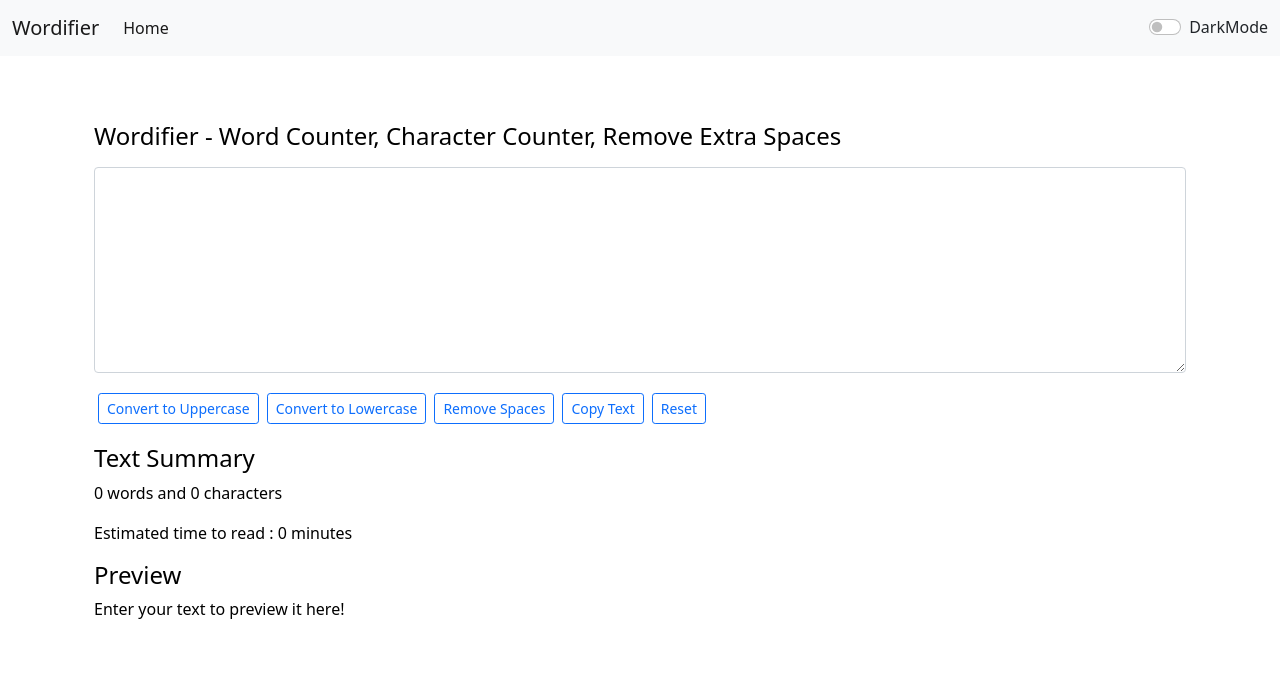
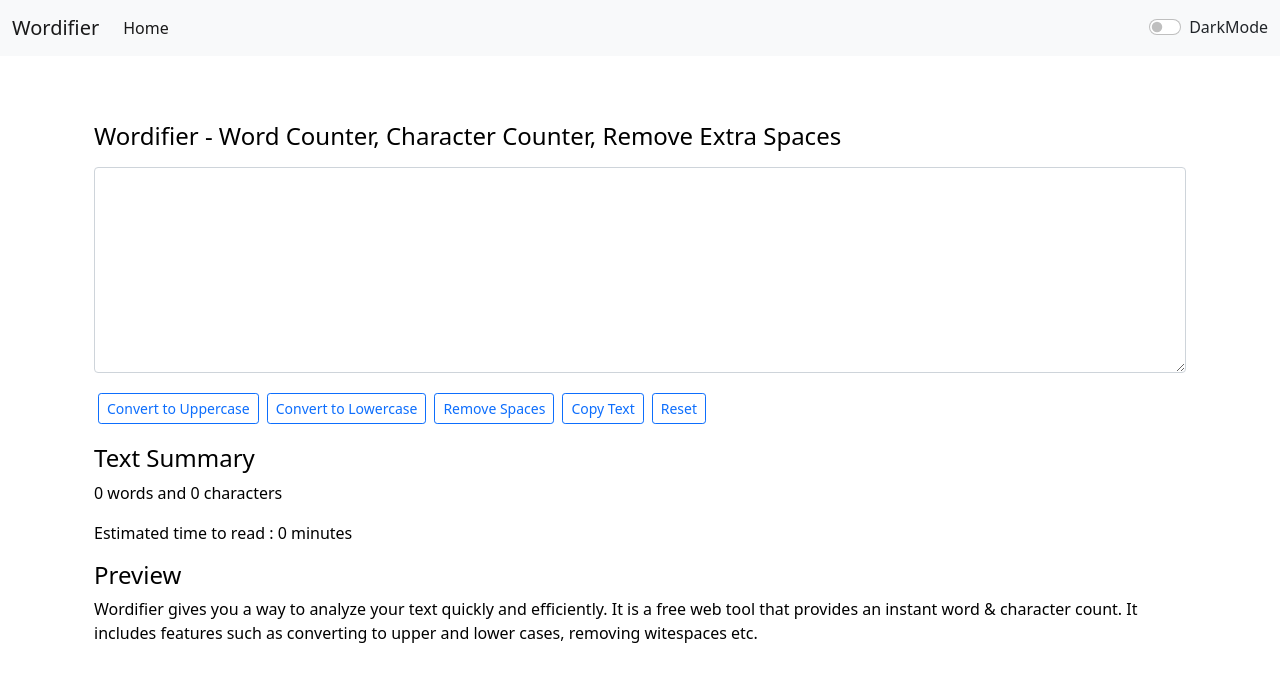
Before and after one commit to Abhijeet6387/Wordifier, a React (Create React App) app: page / in a window 1280 px wide. Shown: the top 682 px of the page. Built offline with nearby package versions, Linux system fonts and the light colour scheme.

Commit message:
preview update

```diff
--- a/src/components/TextForm.js
+++ b/src/components/TextForm.js
@@ -146,7 +146,9 @@ export default function TextForm(props) {
             </p>
             <h4>Preview</h4>
             <p>
-              {text.length > 0 ? text : "Enter your text to preview it here!"}
+              {text.length > 0
+                ? text
+                : "Wordifier gives you a way to analyze your text quickly and efficiently. It is a free web tool that provides an instant word & character count. It includes features such as converting to upper and lower cases, removing witespaces etc."}
             </p>
           </div>
         </div>
```
